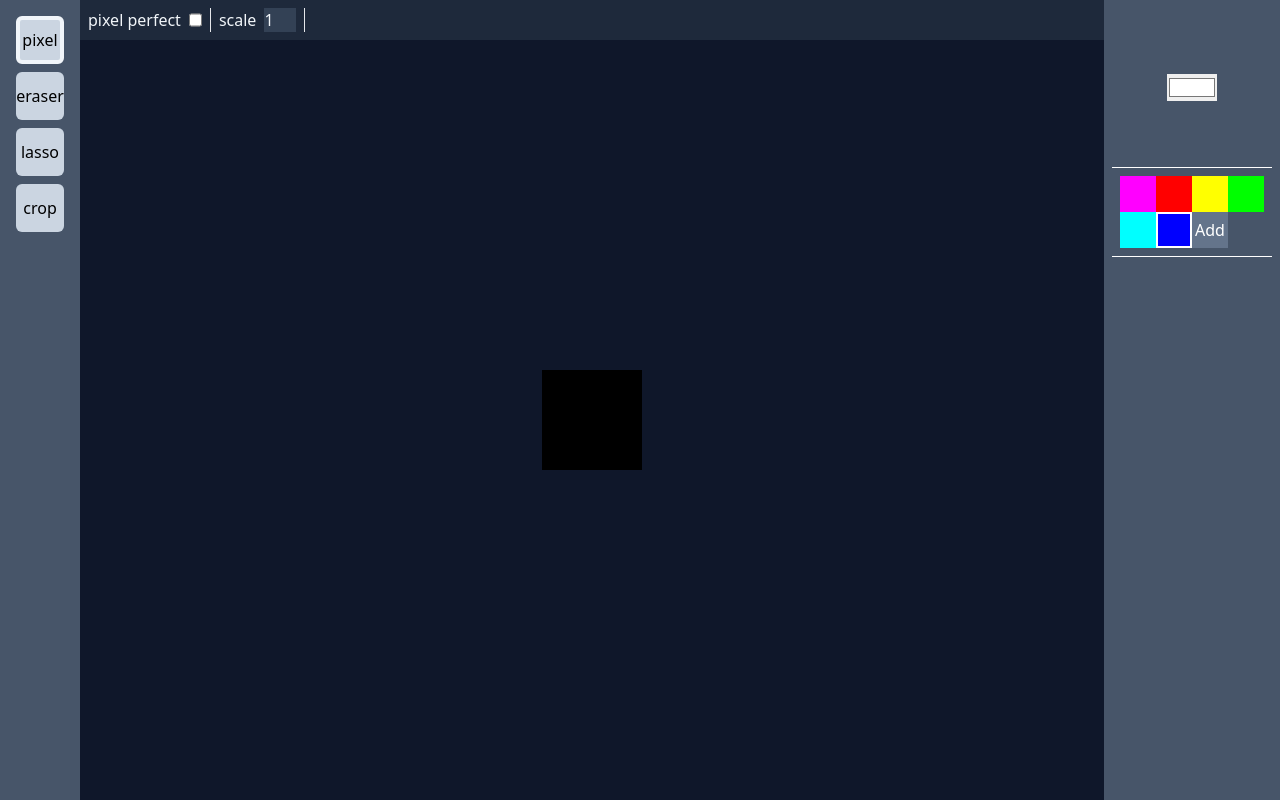
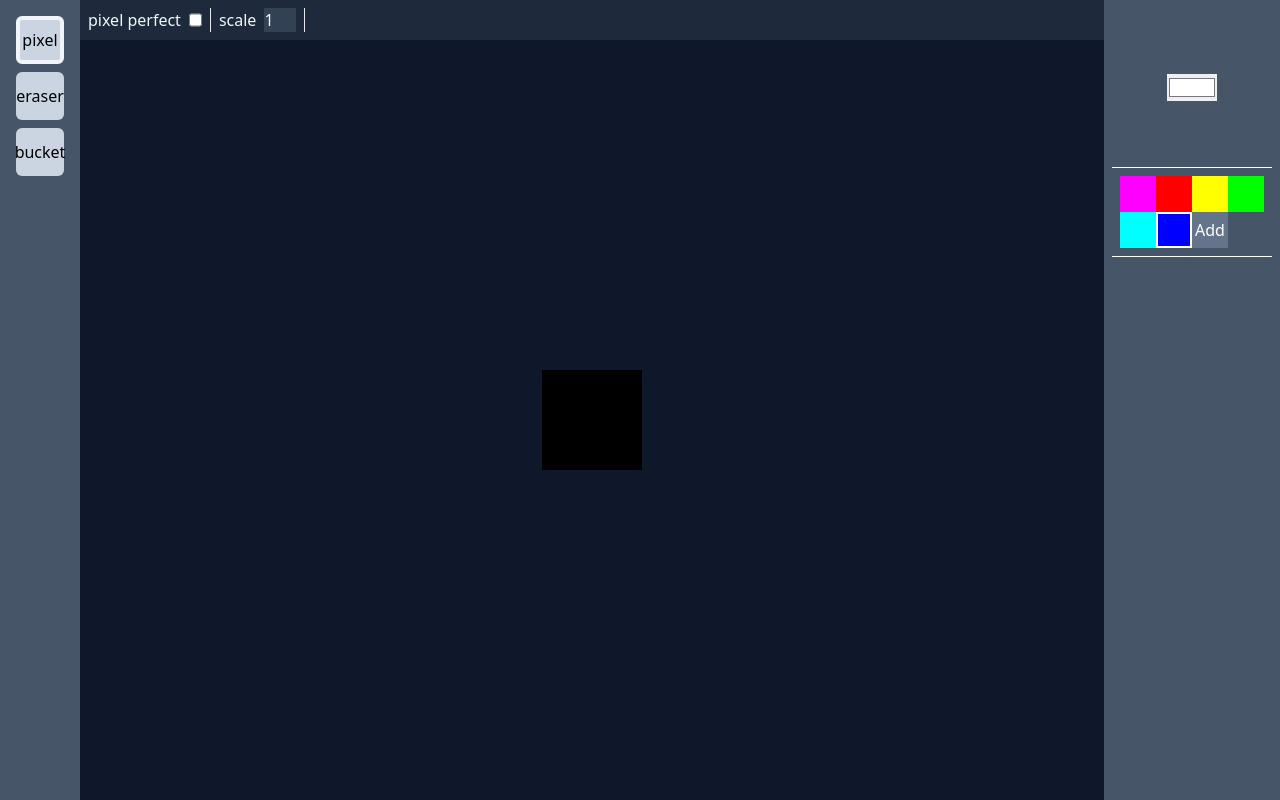
Before and after one commit to FadedBronze/Pixili, a React (Vite) app: page / in a window 1280 px wide. Built offline with nearby package versions, Linux system fonts and the light colour scheme.

Commit message:
added fill tool

```diff
--- a/src/App.tsx
+++ b/src/App.tsx
@@ -32,7 +32,11 @@ function App() {
   return (
     <div className="App flex w-full h-screen">
       <div className="w-fit bg-slate-600 flex">
-        <Brushes brush={brush} setBrush={setBrush}></Brushes>
+        <Brushes
+          brush={brush}
+          setBrush={setBrush}
+          brushStates={brushStates}
+        ></Brushes>
       </div>
       <div className="grow bg-slate-900 flex flex-col">
         <div className="w-full h-fit bg-slate-800">
@@ -226,16 +230,21 @@ function BrushProperty(props: {
 function Brushes(props: {
   brush: string;
   setBrush: (newBrush: string) => void;
+  brushStates: BrushState[];
 }) {
   const select = (name: string) => props.setBrush(name);
   const selected = (name: string) => props.brush === name;
 
   return (
     <div className="p-4 flex flex-wrap grow w-full gap-2 justify-top flex-col align-center">
-      <Brush name="pixel" select={select} selected={selected}></Brush>
-      <Brush name="eraser" select={select} selected={selected}></Brush>
-      <Brush name="lasso" select={select} selected={selected}></Brush>
-      <Brush name="crop" select={select} selected={selected}></Brush>
+      {props.brushStates.map(({ brushName }) => (
+        <Brush
+          name={brushName}
+          key={brushName}
+          select={select}
+          selected={selected}
+        ></Brush>
+      ))}
     </div>
   );
 }
--- a/src/Components/PixelCanvas.tsx
+++ b/src/Components/PixelCanvas.tsx
@@ -29,6 +29,10 @@ export default function PixelCanvas(props: {
     pixelSize: props.pixelSize,
     pixelCount: props.pixelSize,
   };
+  const mousePosRef = useRef({
+    x: 0,
+    y: 0,
+  });
 
   const layers = useRef<Map<string, Layer>[]>([
     new Map([
@@ -68,13 +72,12 @@ export default function PixelCanvas(props: {
     }
   };
 
-  const draw = (e: MouseEvent) => {
+  const draw = (mousePos: Vector2) => {
     const ctx = canvasRef.current?.getContext("2d");
     if (ctx === null || ctx === undefined) return;
 
     if (props.brushState === undefined) return;
 
-    const mousePos = getMousePos(e);
     const pixelSize =
       (props.zoom * pixelCanvasDimensions.pixelRatio) / props.pixelSize.x;
     const mouseGridPos = {
@@ -107,7 +110,7 @@ export default function PixelCanvas(props: {
     >
       <canvas
         onMouseMove={(e: MouseEvent) => {
-          draw(e);
+          draw(getMousePos(e));
         }}
         onMouseDown={(e) => {
           mouseDownRef.current = true;
@@ -117,7 +120,7 @@ export default function PixelCanvas(props: {
           ) as Map<string, Layer>;
 
           layers.current.unshift(present);
-          draw(e);
+          draw(getMousePos(e));
         }}
         onKeyDown={(e) => {
           const ctx = canvasRef.current?.getContext("2d");
--- a/src/brushes/brush.ts
+++ b/src/brushes/brush.ts
@@ -2,11 +2,11 @@ import type { Vector2 } from "../App";
 import { Layer, PixelCanvasDimensions } from "../Components/PixelCanvas";
 import { pixel } from "../brushes/pixel";
 import { eraser } from "../brushes/eraser";
+import { bucket } from "./bucket";
 
 export type BrushStateProperty = {
-  showInViewer: boolean;
   name: string;
-  value: number | string[] | boolean;
+  value: number | boolean;
 };
 
 export type BrushState = {
@@ -32,5 +32,5 @@ export type Brush = {
 };
 
 export function brushes() {
-  return [pixel, eraser]; // any new brushes must be added here
+  return [pixel, eraser, bucket]; // any new brushes must be added here
 }
--- /dev/null
+++ b/src/brushes/bucket.ts
@@ -0,0 +1,60 @@
+import { Layer, clear, fillPixel } from "../Components/PixelCanvas";
+import { Brush } from "./brush";
+
+export const bucket: Brush = {
+  name: "bucket",
+  defaultState: {
+    brushName: "bucket",
+    state: [],
+  },
+  action: ({
+    ctx,
+    pixelCanvasDimensions,
+    layers,
+    mousePos,
+    layer,
+    down,
+    color,
+  }) => {
+    clear({
+      layerName: "brush",
+      ctx,
+      pixelCanvasDimensions: pixelCanvasDimensions,
+      layers: layers,
+    });
+
+    fillPixel({
+      ctx,
+      pixelCanvasDimensions,
+      layer: layers.get("brush")!,
+      color: "rgba(125, 125, 125, 0.5)",
+      position: mousePos,
+    });
+
+    if (!down) return;
+    const currentLayer = layers.get(layer)!.data;
+    const replacingColor = "rgba(0, 0, 0, 0)";
+
+    const flood_fill = (x: number, y: number) => {
+      if (
+        x > pixelCanvasDimensions.pixelCount.x - 1 ||
+        x < 0 ||
+        y > pixelCanvasDimensions.pixelCount.y - 1 ||
+        y < 0
+      )
+        return;
+
+      if (currentLayer[x][y] === color) return;
+
+      if (currentLayer[x][y] !== replacingColor) return;
+      currentLayer[x][y] = color;
+
+      flood_fill(x + 1, y);
+      flood_fill(x - 1, y);
+      flood_fill(x, y + 1);
+      flood_fill(x, y - 1);
+    };
+
+    flood_fill(mousePos.x, mousePos.y);
+  },
+};
--- a/src/brushes/eraser.ts
+++ b/src/brushes/eraser.ts
@@ -7,7 +7,6 @@ export const eraser: Brush = {
     brushName: "eraser",
     state: [
       {
-        showInViewer: true,
         name: "scale",
         value: 1,
       },
--- a/src/brushes/pixel.ts
+++ b/src/brushes/pixel.ts
@@ -7,12 +7,10 @@ export const pixel: Brush = {
     brushName: "pixel",
     state: [
       {
-        showInViewer: true,
         name: "pixel perfect",
         value: false,
       },
       {
-        showInViewer: true,
         name: "scale",
         value: 1,
       },
```
